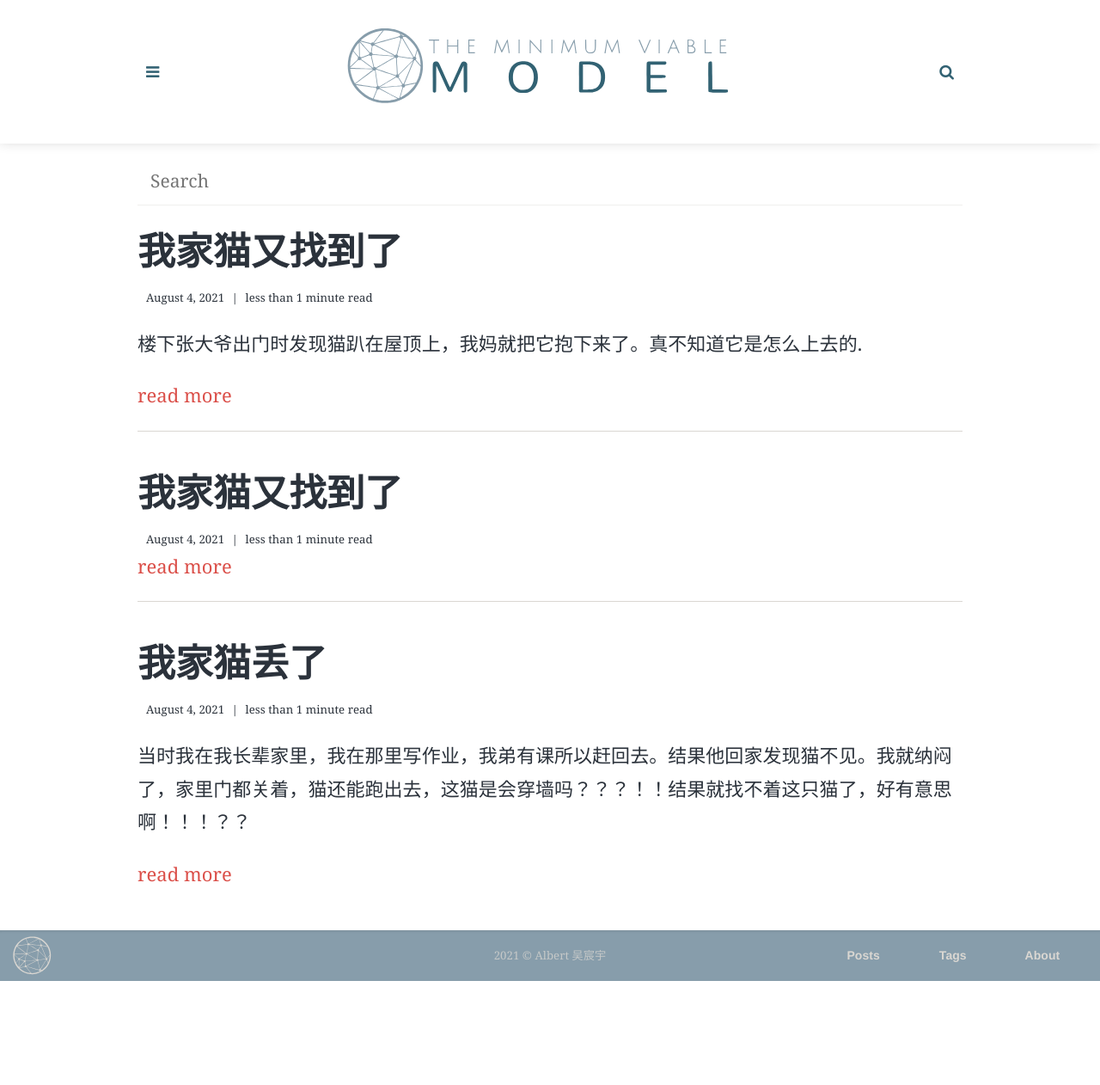
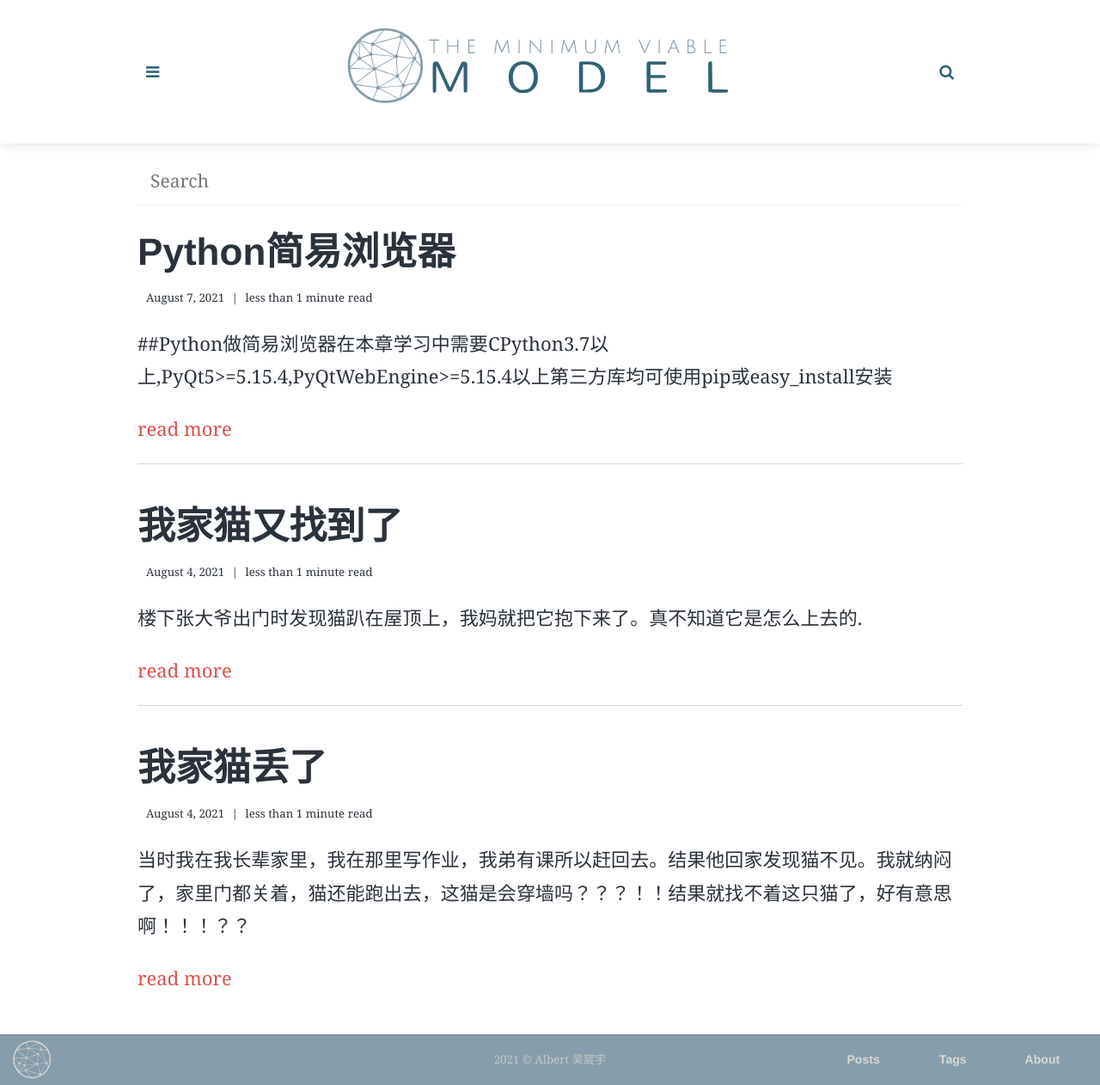
Before and after one commit to Dsmtyu/Dsmtyu.github.io, a Jekyll site: the page built from _pages/archive.html, in a window 1280 px wide. Shown: the whole page at 86% size. Built offline with Jekyll 4.4.1, drawn with Linux system fonts in a browser that asks for light colours; some web fonts are replaced; before the commit the page ends 1141 px from its top, so only the background shows below that.

Commit message:
Update 2021-08-07-Python简易浏览器.md

```diff
--- a/_posts/2021-08-07-Python简易浏览器.md
+++ b/_posts/2021-08-07-Python简易浏览器.md
@@ -2,10 +2,13 @@
 layout: post
 read_time: true
 show_date: true
-title:  我家猫又找到了
-date:   2021-08-04 09:57:05 -06000
-description: 那只笨猫的故事
-img: ..\assets\img\posts\20210807\browser.jpg
+title:
+date:   2021-08-07 18:53:58 -06000
+description: 简易浏览器
+img: .\assets\img\posts\20210807\browser.jpg
 tags: [coding, python]
 author: Albert
 ---
+##Python做简易浏览器
+在本章学习中需要CPython3.7以上,PyQt5>=5.15.4,PyQtWebEngine>=5.15.4
+以上第三方库均可使用pip或easy_install安装
```
